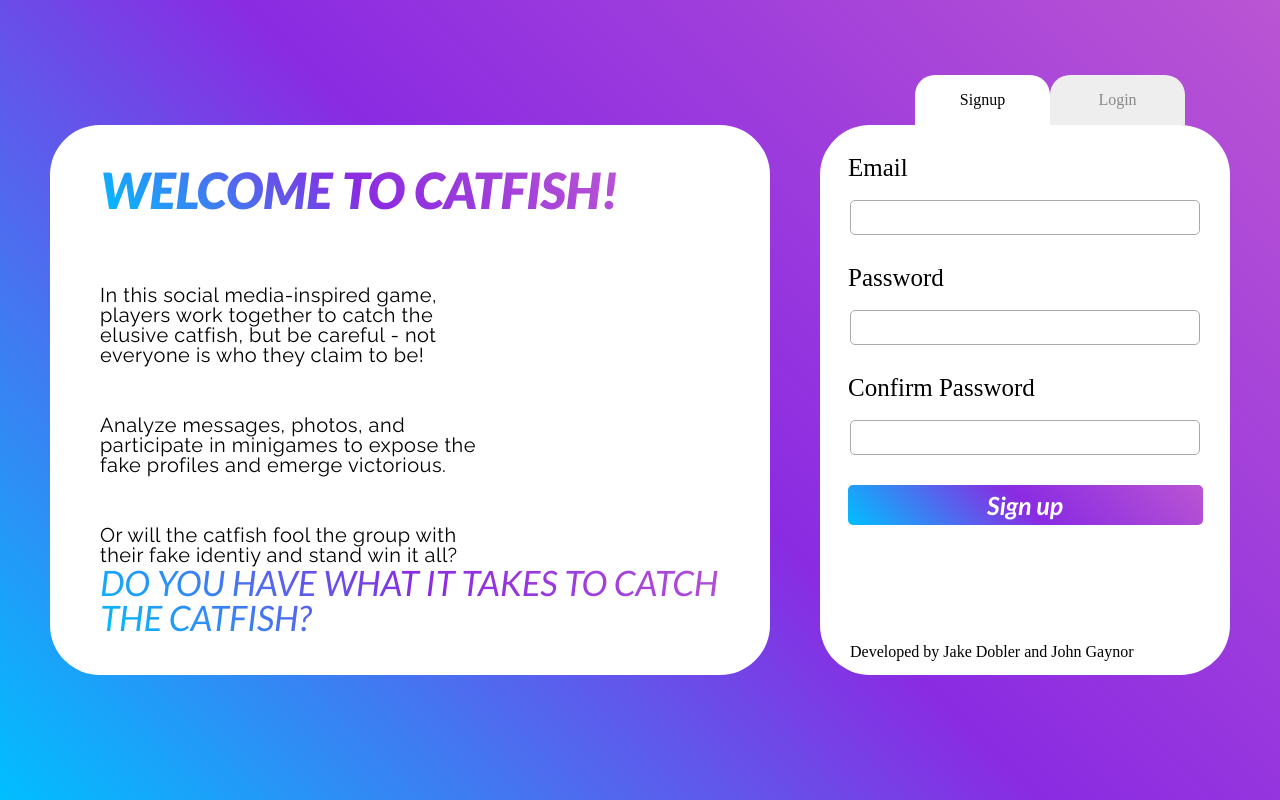
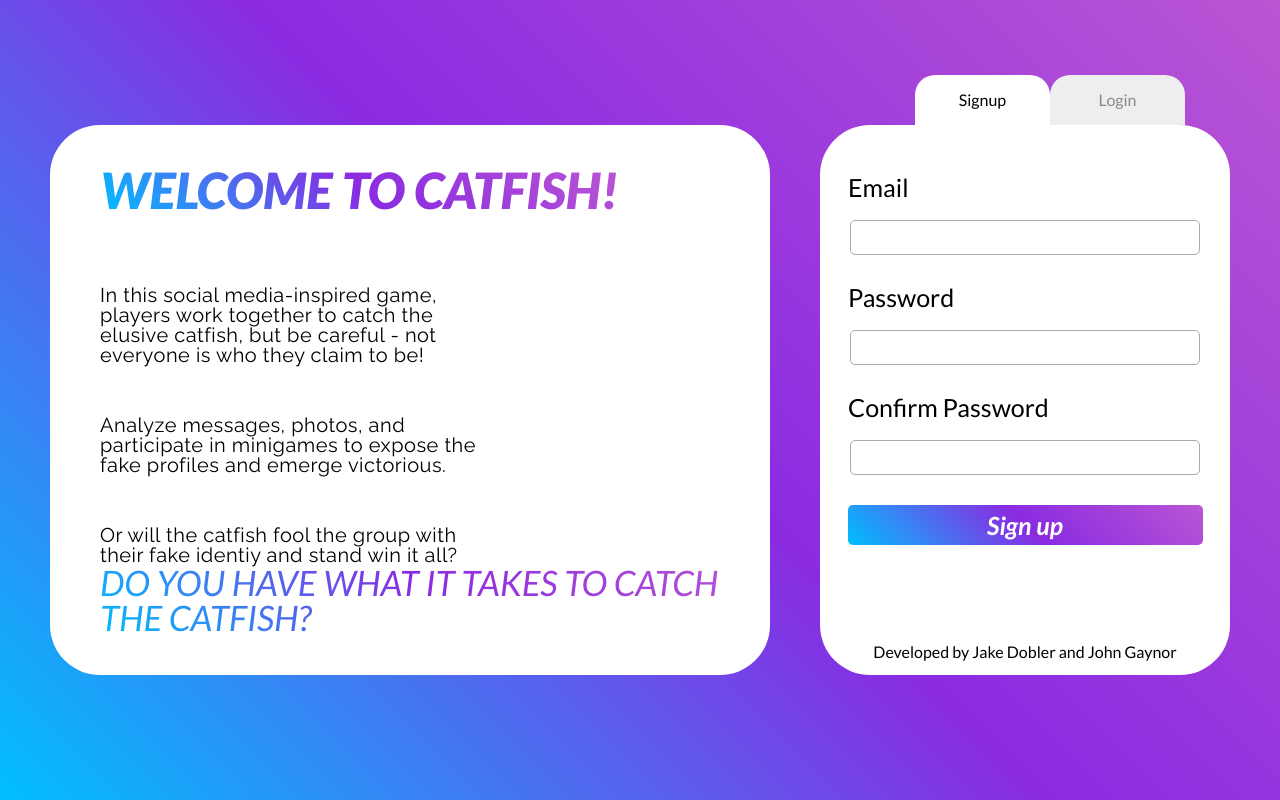
Before and after one commit to Jaecobd1/catfish, a Next.js app: page / in a window 1280 px wide. Both pictures are taken after a click on the element "Signup". Built offline with nearby package versions, Linux system fonts and the light colour scheme; no server answers.

Commit message:
input styling

```diff
--- a/src/components/RightPanel/RightPanel.jsx
+++ b/src/components/RightPanel/RightPanel.jsx
@@ -79,6 +79,7 @@ function RightPannel() {
     <>
       {userLogin ? (
         <>
+        <div className="font-lato">
           <div className={`${styles.loginTab} ${styles.authTab}`}>Login</div>
           <div
             className={`${styles.signUpTab} ${styles.authTab} ${styles.hiddenTab}`}
@@ -86,14 +87,14 @@ function RightPannel() {
           >
             Signup
           </div>
-
-          <h3 style={{ marginTop: 50 }} className="font-lato">Email</h3>
-          <input type="text" ref={loginEmail} className="loginUsername" />
+        </div>
+       <h3 style={{ marginTop: 50 }} className="font-lato">Email</h3>
+          <input type="text" ref={loginEmail} className="loginUsername p-2 font-lato" />
           <h3 className="font-lato">Password</h3>
           <input
             type="password"
             ref={loginPasswordRef}
-            className="loginPassword"
+            className="loginPassword p-2 font-lato"
           />
           <p
             className="text-right underline hover:no-underline font-lato italic"
@@ -108,24 +109,26 @@ function RightPannel() {
         </>
       ) : (
         <>
-          <div
+        <div className="font-lato">
+        <div
             className={`${styles.loginTab} ${styles.authTab} ${styles.hiddenTab}`}
             onClick={() => setUserLogin(true)}
           >
             Login
           </div>
           <div className={`${styles.signUpTab} ${styles.authTab}`}>Signup</div>
+        </div>
+          <h3 style={{ marginTop: 50 }} className="font-lato">Email</h3>
+          <input type="email" ref={signUpEmailRef} className=" p-2 font-lato" />
 
-          <h3 style={{ marginTop: 30 }}>Email</h3>
-          <input type="email" ref={signUpEmailRef} />
-
-          <h3>Password</h3>
-          <input type="password" ref={signUpPasswordRef} />
-          <h3>Confirm Password</h3>
+          <h3 className="font-lato">Password</h3>
+          <input type="password" ref={signUpPasswordRef} className="p-2 font-lato" />
+          <h3 className="font-lato">Confirm Password</h3>
           <input
             type="password"
             style={{ marginBottom: 10 }}
             ref={signUpPasswordConfirmRef}
+            className="p-2 font-lato"
           />
           <div className={styles.authSubmit} onClick={() => signUpWithEmail()}>
               <p className="font-lato italic font-bold">Sign up</p>
@@ -133,7 +136,7 @@ function RightPannel() {
           <div className={styles.loginDivider}></div>
         </>
       )}
-      <p className={styles.copyright}>
+      <p className={`${styles.copyright} font-lato`}>
         Developed by Jake Dobler and John Gaynor
       </p>
 
--- a/src/styles/Home.module.css
+++ b/src/styles/Home.module.css
@@ -128,7 +128,8 @@
 .copyright {
   position: absolute;
   inset: auto 0 5px 0;
-  text-align: center;
+  display: flex;
+  justify-content: center;
 }
 
 .SWIGoogle {
```
